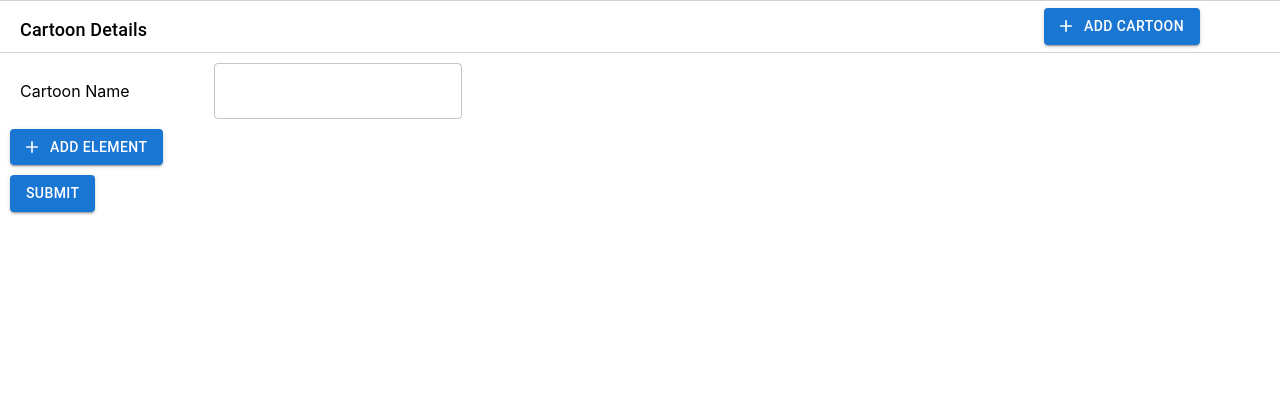
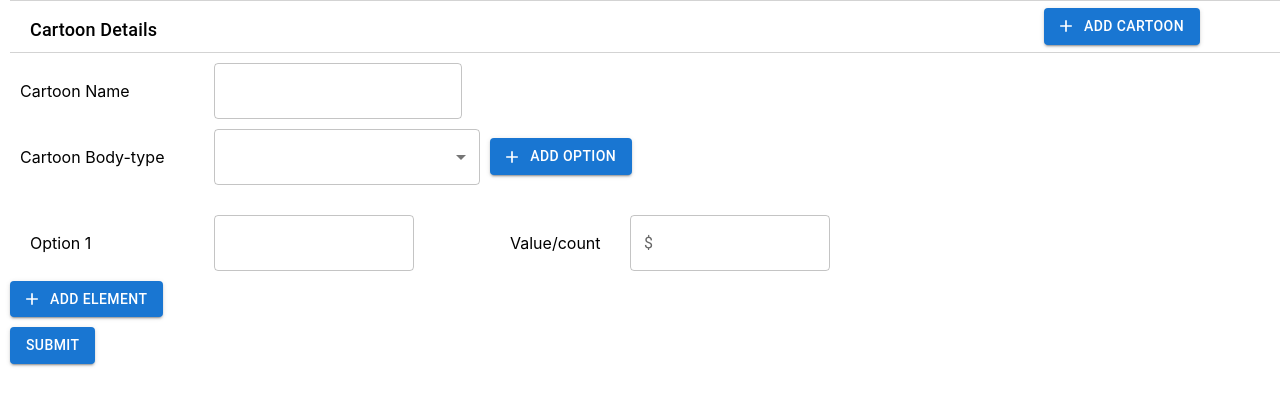
Before and after one commit to Dineshjeeva/dinesh-atdigitals-worksheets, a React (Create React App) app in the folder react-basics-project/: page /cartoon-vendor in a window 1280 px wide. Both pictures are taken after a click on the button "ADD CARTOON". Shown: the top 406 px of the page. Built offline with nearby package versions, Linux system fonts and the light colour scheme.

Commit message:
Changes Updated

```diff
--- a/react-basics-project/src/Vendor/Cartoon-type.tsx
+++ b/react-basics-project/src/Vendor/Cartoon-type.tsx
@@ -1,18 +1,28 @@
-import { Button, Grid, MenuItem, Select } from "@mui/material";
+import {
+  Button,
+  Grid,
+  MenuItem,
+  Select,
+  SelectChangeEvent,
+} from "@mui/material";
 
 import AddIcon from "@mui/icons-material/Add";
 
 interface BodyTypetprops {
   addOptionHandler: () => void;
+  onChange: (e: SelectChangeEvent) => void;
 }
-export default function CartoonType({ addOptionHandler }: BodyTypetprops) {
+export default function CartoonType({
+  addOptionHandler,
+  onChange,
+}: BodyTypetprops) {
   return (
     <Grid paddingBottom={"10px"} alignItems={"center"} container>
       <Grid item xs={4}>
         Cartoon Body-type
       </Grid>
       <Grid item xs={4}>
-        <Select style={{ right: "73px" }} fullWidth>
+        <Select onChange={onChange} style={{ right: "73px" }} fullWidth>
           <MenuItem value={"Dropdown"}>Dropdounn</MenuItem>
           <MenuItem value={"Dropdown12"}>Dropdounn12</MenuItem>
         </Select>
--- a/react-basics-project/src/Vendor/CartoonName.tsx
+++ b/react-basics-project/src/Vendor/CartoonName.tsx
@@ -1,6 +1,17 @@
 import { Box, Grid, TextField } from "@mui/material";
 
-export default function CartoonName() {
+import { ChangeEvent } from "react";
+
+interface CartoonNameProps {
+  // Cname: string;
+  onChange: (e: ChangeEvent<HTMLInputElement | HTMLTextAreaElement>) => void;
+  cartoonname?: string;
+}
+
+export default function CartoonName({
+  onChange,
+  cartoonname,
+}: CartoonNameProps) {
   return (
     <Box marginTop={"10px"} paddingLeft={"10px"} width={"800px"}>
       <Grid
@@ -13,7 +24,11 @@ export default function CartoonName() {
           <Grid>Cartoon Name</Grid>
         </Grid>
         <Grid item xs={8}>
-          <TextField style={{ right: "73px" }} />
+          <TextField
+            value={cartoonname}
+            onChange={onChange}
+            style={{ right: "73px" }}
+          />
         </Grid>
       </Grid>
     </Box>
--- a/react-basics-project/src/Vendor/ElementOption.tsx
+++ b/react-basics-project/src/Vendor/ElementOption.tsx
@@ -1,4 +1,4 @@
-import { Box, Button } from "@mui/material";
+import { Box, Button, SelectChangeEvent } from "@mui/material";
 
 import AddIcon from "@mui/icons-material/Add";
 import CartoonName from "./CartoonName";
@@ -7,15 +7,28 @@ import { ChangeEvent } from "react";
 import OptionsField from "./OptionsField";
 
 interface Defaultprops {
-  element: { type: string; Options: string[] }[];
+  element: { cartoon: string; Options: { name: string; value: string }[] }[];
 
   addOptionHandler: (i: number) => void;
   addValueHandler: () => void;
+  cartoonname?: string;
   handleChange: (
     i: number,
     item: number,
     e: ChangeEvent<HTMLInputElement | HTMLTextAreaElement>
   ) => void;
+  handleDrop: (i: number, e: SelectChangeEvent) => void;
+
+  handleChange2: (
+    i: number,
+    item: number,
+    e: ChangeEvent<HTMLInputElement | HTMLTextAreaElement>
+  ) => void;
+  handleNameOption: (
+    i: number,
+    e: ChangeEvent<HTMLInputElement | HTMLTextAreaElement>
+  ) => void;
+  index: number;
 }
 
 export default function ElementOption({
@@ -23,19 +36,31 @@ export default function ElementOption({
   handleChange,
   addValueHandler,
   addOptionHandler,
+  handleNameOption,
+  cartoonname,
+  handleChange2,
+  index,
+  handleDrop,
 }: Defaultprops) {
   console.log("element==========");
   console.log(element);
   return (
     <Box>
-      <CartoonName />
+      <CartoonName
+        onChange={(e) => handleNameOption(index, e)}
+        cartoonname={cartoonname}
+      />
       <Box paddingLeft={"10px"} marginTop={"10px"} width={"800px"}>
         {element.map((item, index) => (
           <Box>
-            <CartoonType addOptionHandler={() => addOptionHandler(index)} />
+            <CartoonType
+              addOptionHandler={() => addOptionHandler(index)}
+              onChange={(e) => handleDrop(index, e)}
+            />
             <OptionsField
               value={element[index]["Options"]}
               onChange={(i, e) => handleChange(i, index, e)}
+              onChange1={(i, e) => handleChange2(i, index, e)}
             />
           </Box>
         ))}
--- a/react-basics-project/src/Vendor/Header.tsx
+++ b/react-basics-project/src/Vendor/Header.tsx
@@ -2,10 +2,10 @@ import { Box, Button, Typography } from "@mui/material";
 
 import AddIcon from "@mui/icons-material/Add";
 
-// interface Addvendor {
-//   addVendorHandler: () => void;
-// }
-export default function Header() {
+interface Addvendor {
+  addkartHandler: () => void;
+}
+export default function Header({ addkartHandler }: Addvendor) {
   return (
     <Box
       display="flex"
@@ -25,7 +25,11 @@ export default function Header() {
         Cartoon Details
       </Typography>
       <Box marginRight="80px">
-        <Button startIcon={<AddIcon />} variant="contained">
+        <Button
+          onClick={addkartHandler}
+          startIcon={<AddIcon />}
+          variant="contained"
+        >
           ADD CARTOON
         </Button>
       </Box>
--- a/react-basics-project/src/Vendor/MainCartoon.tsx
+++ b/react-basics-project/src/Vendor/MainCartoon.tsx
@@ -1,27 +1,34 @@
+import { Box, Button, SelectChangeEvent } from "@mui/material";
 import { ChangeEvent, FormEvent, useState } from "react";
 
-import { Box } from "@mui/material";
 import CatoonAddvendor from "./cartoonvendor";
 import Header from "./Header";
 
-// export interface CarttoonFieldProps {
-//   [key: string]: string;
-//   cartoonName: string;
-// }
+export default function MainCartoon() {
+  const [element, setElement] = useState<
+    {
+      cartoon: string;
+      cartoondrop: string;
+      Options: { name: string; value: string }[];
+    }[]
+  >([
+    // { cartoon: "Dinesh", cartoondrop: "Dropdown12", Options: ["bluw", "32"] },
+    // { cartoon: "don", cartoondrop: "Dropdown", Options: ["ff", "32"] },
+  ]);
 
-export default function MainCartoon() {
-  const [element, setElement] = useState<{ type: string; Options: string[] }[]>(
-    []
-  );
+  console.log("==============");
 
-  let addOptionHandler = (i: number) => {
-    let newAddOptions = [...element];
-    newAddOptions[i]["Options"] = [...newAddOptions[i]["Options"], ""];
-    setElement(newAddOptions);
+  let addValueHandler = () => {
+    setElement([
+      ...element,
+      { cartoon: "", cartoondrop: "", Options: [{ name: "", value: "" }] },
+    ]);
   };
-  console.log("==============");
-  let addValueHandler = () => {
-    setElement([...element, { type: "", Options: [] }]);
+  let addkartHandler = () => {
+    setElement([
+      ...element,
+      { cartoon: "", cartoondrop: "", Options: [{ name: "", value: "" }] },
+    ]);
   };
 
   console.log(element);
@@ -30,32 +37,72 @@ export default function MainCartoon() {
 
     console.log(element);
   };
+  let addOptionHandler = (i: number) => {
+    let newAddOptions = [...element];
+    newAddOptions[i]["Options"] = [
+      ...newAddOptions[i]["Options"],
+      { name: "", value: "" },
+    ];
+    setElement(newAddOptions);
+  };
+  let handleChange2 = (
+    i: number,
+    item: number,
+    e: ChangeEvent<HTMLInputElement | HTMLTextAreaElement>
+  ) => {
+    let newAddOptions = [...element];
+    newAddOptions[i]["Options"][item]["name"] = e.target.value;
+    setElement(newAddOptions);
+    console.log("New" + newAddOptions);
+  };
 
   let handleChange = (
     i: number,
     item: number,
     e: ChangeEvent<HTMLInputElement | HTMLTextAreaElement>
   ) => {
-    console.log("+++++++++++");
+    let newAddOptions = [...element];
+    newAddOptions[i]["Options"][item]["value"] = e.target.value;
+    setElement(newAddOptions);
+    console.log("New" + newAddOptions);
+  };
 
-    console.log(item, i);
-    let newAddOptions = [...element];
-    newAddOptions[i]["Options"][item] = e.target.value;
-    setElement(newAddOptions);
-    console.log("++++++=====");
-    console.log(newAddOptions);
+  const handleChangeName = (
+    i: number,
+    e: ChangeEvent<HTMLInputElement | HTMLTextAreaElement>
+  ) => {
+    let cartooname = [...element];
+    cartooname[i]["cartoon"] = e.target.value;
+    setElement(cartooname);
+    console.log(cartooname);
+  };
+  const handleDrop = (i: number, e: SelectChangeEvent) => {
+    let cartooname = [...element];
+    cartooname[i]["cartoondrop"] = e.target.value;
+    setElement(cartooname);
+    console.log(cartooname);
   };
   return (
-    <Box>
-      <Header />
-
+    <Box paddingLeft="10px">
+      <Header addkartHandler={addkartHandler} />
+      {element.map((e, index) => (
         <CatoonAddvendor
           submitHandler={submitHandler}
           addValueHandler={addValueHandler}
           addOptionHandler={addOptionHandler}
           element={element}
           handleChange={handleChange}
+          handleChangeName={handleChangeName}
+          handleChange2={handleChange2}
+          handleDrop={handleDrop}
         />
+      ))}
+
+      <Box paddingTop="10px">
+        <Button onClick={submitHandler} variant="contained">
+          Submit
+        </Button>
+      </Box>
     </Box>
   );
 }
--- a/react-basics-project/src/Vendor/OptionsField.tsx
+++ b/react-basics-project/src/Vendor/OptionsField.tsx
@@ -3,40 +3,45 @@ import { Box, Grid, InputAdornment, TextField } from "@mui/material";
 import { ChangeEvent } from "react";
 
 interface optionProps {
-  value: string[];
+  value: { name: string; value: string }[];
+  onChange1: (
+    i: number,
+    e: ChangeEvent<HTMLInputElement | HTMLTextAreaElement>
+  ) => void;
   onChange: (
     i: number,
     e: ChangeEvent<HTMLInputElement | HTMLTextAreaElement>
   ) => void;
 }
-export default function OptionsField({ value, onChange }: optionProps) {
+export default function OptionsField({
+  value,
+  onChange,
+  onChange1,
+}: optionProps) {
+  console.log("++++++++" + value);
   return (
-    <Box
-      paddingBottom={"10px"}
-      paddingLeft={"10px"}
-      marginTop={"10px"}
-      width={"800px"}
-    >
+    <Box paddingBottom="10px" paddingLeft="10px" marginTop="10px" width="800px">
       {value.map((item, index) => (
-        <Grid paddingTop={"10px"} alignItems={"center"} container>
+        <Grid paddingTop="10px" alignItems="center" container>
           <Grid item xs={3}>
             {"Option " + (index + 1)}
           </Grid>
           <Grid item xs={3}>
             <TextField
-              value={item}
-              onChange={(e) => onChange(index, e)}
+              value={item.name}
+              onChange={(i) => onChange1(index, i)}
               style={{ right: "16px" }}
               fullWidth
               id="standard-basic"
             />
           </Grid>
-          <Grid paddingLeft={"80px"} item xs={3}>
+          <Grid paddingLeft="80px" item xs={3}>
             Value/count
           </Grid>
           <Grid item xs={3}>
             <TextField
-              value={item}
+              type="number"
+              value={item.value}
               onChange={(i) => onChange(index, i)}
               InputProps={{
                 startAdornment: (
--- a/react-basics-project/src/Vendor/cartoonvendor.tsx
+++ b/react-basics-project/src/Vendor/cartoonvendor.tsx
@@ -1,4 +1,4 @@
-import { Box, Button } from "@mui/material";
+import { Box, SelectChangeEvent } from "@mui/material";
 import { ChangeEvent, FormEvent } from "react";
 
 import ElementOption from "./ElementOption";
@@ -8,14 +8,30 @@ import ElementOption from "./ElementOption";
 
 interface MainProps {
   submitHandler: (e: FormEvent) => void;
+
   addValueHandler: () => void;
   addOptionHandler: (i: number) => void;
-  element: { type: string; Options: string[] }[];
+  element: {
+    cartoon: string;
+    cartoondrop: string;
+    Options: { name: string; value: string }[];
+  }[];
+
   handleChange: (
     i: number,
     item: number,
     e: ChangeEvent<HTMLInputElement | HTMLTextAreaElement>
   ) => void;
+  handleChange2: (
+    i: number,
+    item: number,
+    e: ChangeEvent<HTMLInputElement | HTMLTextAreaElement>
+  ) => void;
+  handleChangeName: (
+    i: number,
+    e: ChangeEvent<HTMLInputElement | HTMLTextAreaElement>
+  ) => void;
+  handleDrop: (i: number, e: SelectChangeEvent) => void;
 }
 
 export default function CatoonAddvendor({
@@ -23,21 +39,23 @@ export default function CatoonAddvendor({
   addValueHandler,
   addOptionHandler,
   element,
+  handleChangeName,
+  handleChange2,
+  handleDrop,
   handleChange,
 }: MainProps) {
   return (
-    <Box paddingLeft="10px">
+    <Box>
       <ElementOption
         addValueHandler={addValueHandler}
         addOptionHandler={addOptionHandler}
         element={element}
         handleChange={handleChange}
+        handleNameOption={handleChangeName}
+        handleChange2={handleChange2}
+        index={0}
+        handleDrop={handleDrop}
       />
-      <Box paddingTop="10px">
-        <Button onClick={submitHandler} variant="contained">
-          Submit
-        </Button>
-      </Box>
     </Box>
   );
 }
```
Lines whose indentation alone changed are shown as unchanged.
